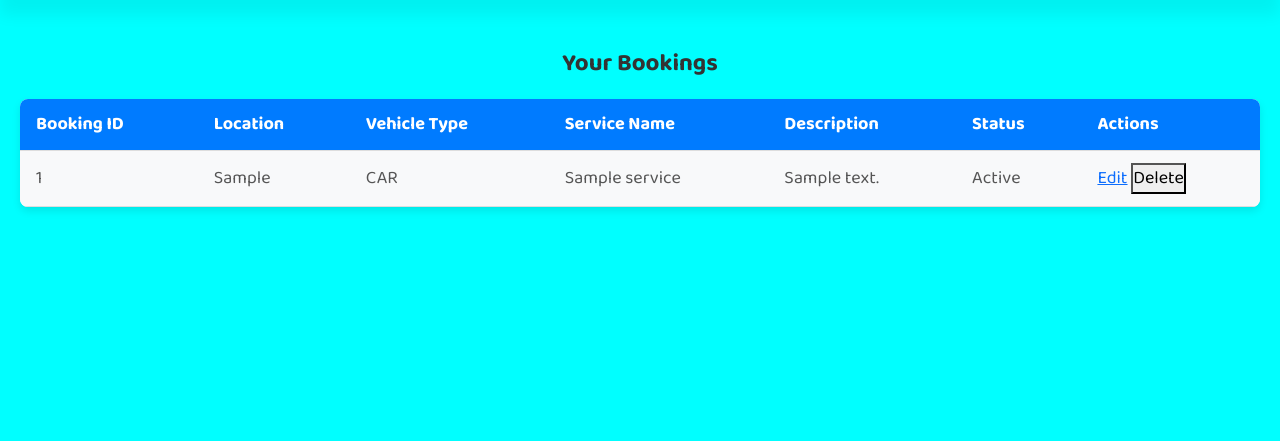
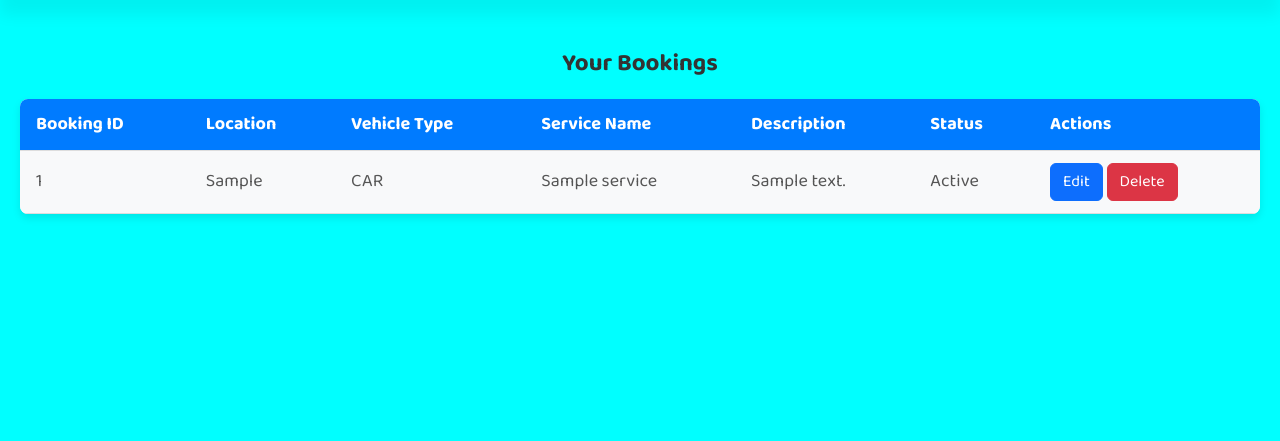
Before and after one commit to sps-projects11/quick-come, a Django app: template qcome/templates/enduser/Booking/booking_list.html in a window 1280 px wide. Shown: the part 64-505 px from the top of the page. Run offline with Django 5.2, Linux system fonts and the light colour scheme; the template is opened without the code that fills it: values that come from a table or form of the project are taken from there, others are empty; tables that the repository leaves empty hold one stand-in row (values such as "Sample post"); some libraries are stand-ins or nearby versions.

Commit message:
Enhance booking list UI by converting action links to buttons for better accessibility and user experience

```diff
--- a/qcome/templates/enduser/Booking/booking_list.html
+++ b/qcome/templates/enduser/Booking/booking_list.html
@@ -27,12 +27,12 @@
             <td>{{ booking.is_active|yesno:"Active,Cancelled" }}</td>
             <td>
                 <!-- Edit Button -->
-                <a href="{% url 'booking_update' booking.id %}">Edit</a>
+                <a href="{% url 'booking_update' booking.id %}"><button class="btn btn-primary">Edit</button></a>
 
                 <!-- Delete Form -->
                 <form action="{% url 'booking_delete' booking.id %}" method="post" style="display:inline;">
                     {% csrf_token %}
-                    <button type="submit" onclick="return confirm('Are you sure you want to delete this booking?');">
+                    <button type="submit" class="btn btn-danger" onclick="return confirm('Are you sure you want to delete this booking?');">
                         Delete
                     </button>
                 </form>
@@ -49,6 +49,9 @@
 <style>
     #booking_details{
         padding: 20px;
+    }
+    .btn btn-primary{
+        text-decoration: none;
     }
     table {
     width: 100%;
```
